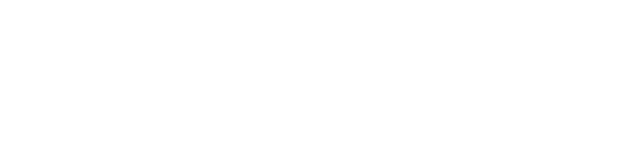
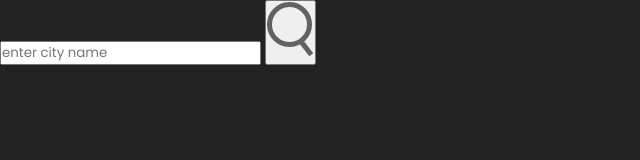
Before and after one commit to marjoriecortez/javascript-projects, a plain HTML site: page Weather App/index.html in a window 1280 px wide. Shown: the whole page, without its empty margins (0-640 px from the left). Drawn offline with Linux system fonts and the light colour scheme.

Commit message:
Update html and css

```diff
--- a/Weather App/index.html
+++ b/Weather App/index.html
@@ -6,5 +6,12 @@
     <title>Weather App</title>
     <link rel="stylesheet" href="style.css" />
   </head>
-  <body></body>
+  <body>
+    <div class="card">
+      <div class="search">
+        <input type="text" placeholder="enter city name" spellcheck="false" />
+        <button><img src="images/search.png" /></button>
+      </div>
+    </div>
+  </body>
 </html>
--- a/Weather App/style.css
+++ b/Weather App/style.css
@@ -6,3 +6,7 @@
   font-family: "Poppins", sans-serif;
   box-sizing: border-box;
 }
+
+body {
+  background: #222;
+}
```
